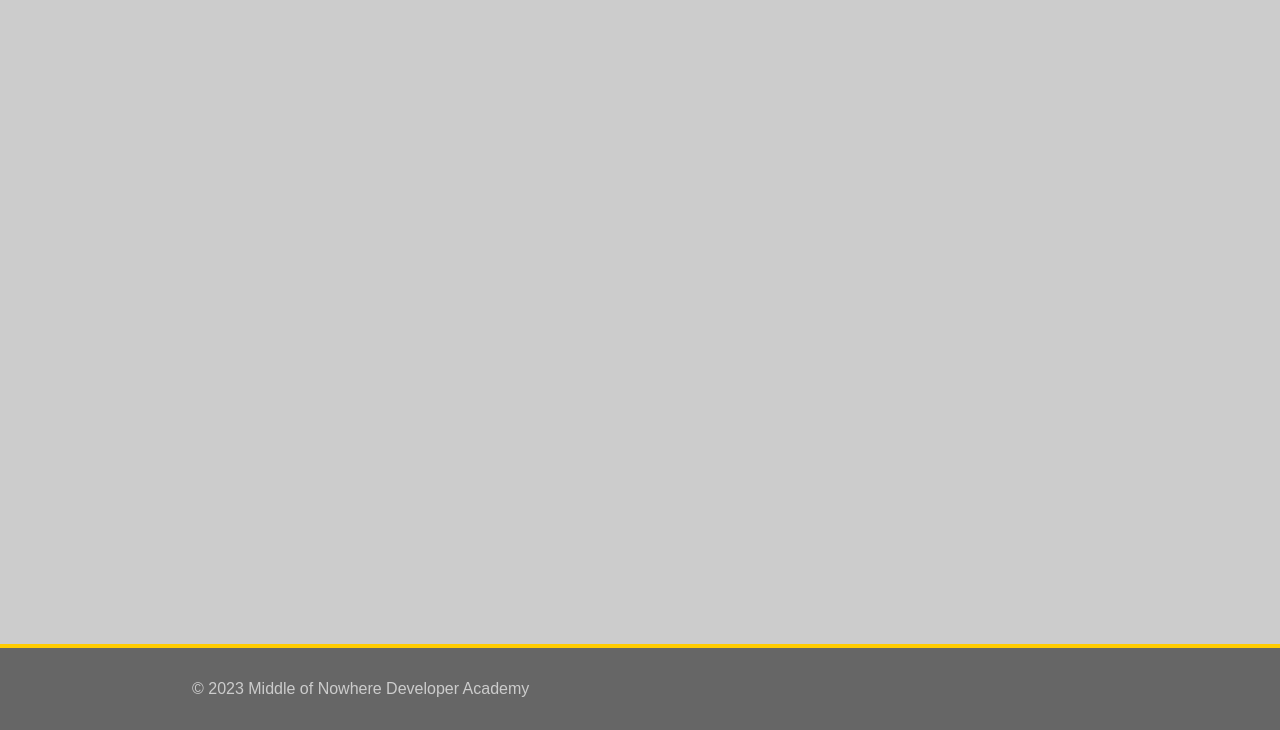
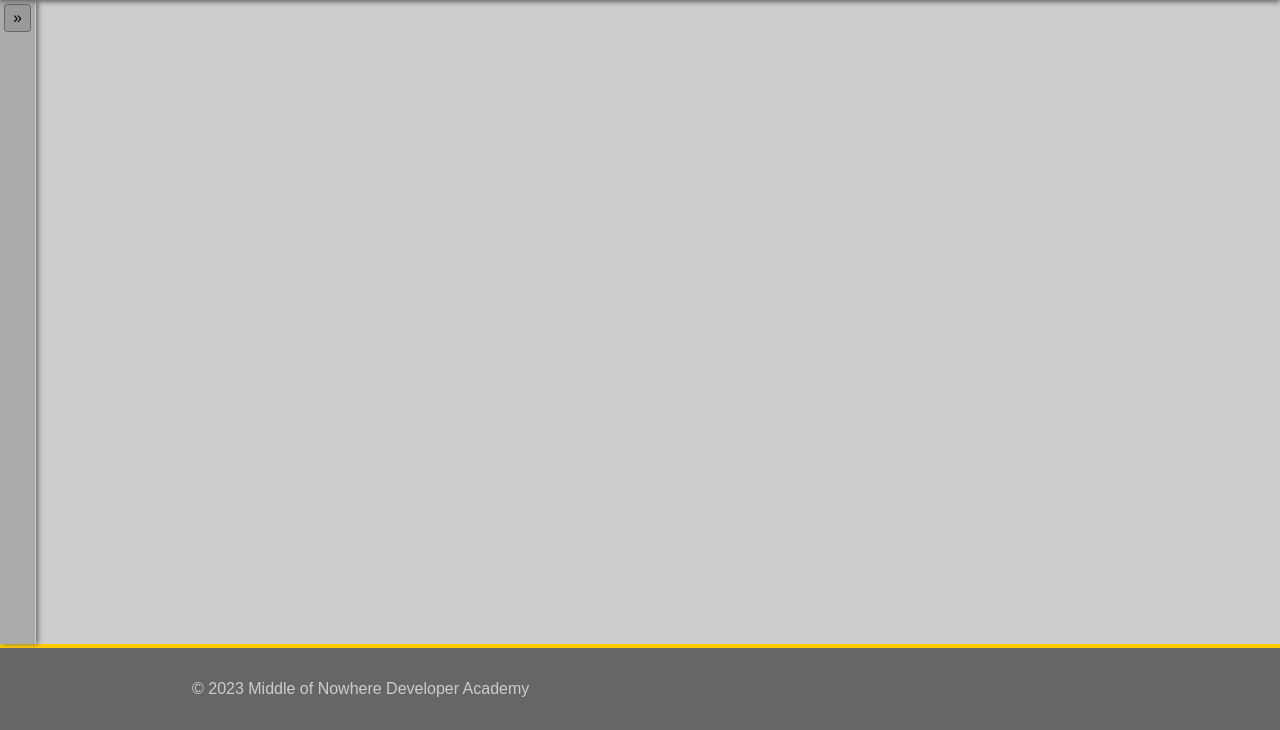
Before and after one commit to kobrius11/mondev, a Django app: template mondev/mondev_site/templates/base.html in a window 1280 px wide. Shown: the part 70-800 px from the top of the page. Run offline with Django 4.2, Linux system fonts and the light colour scheme; the template is opened without the code that fills it, so the values that code supplies are empty.

Commit message:
collapsible sidebar; site api views added, views refactored to module

```diff
--- a/mondev/mondev_site/static/mondev_site/css/style.css
+++ b/mondev/mondev_site/static/mondev_site/css/style.css
@@ -8,6 +8,8 @@ body {
 }
 
 main {
+    display: flex;
+    flex-direction: row;
     flex-grow: 1;
     background-color: #cccccc;
 }
@@ -16,6 +18,8 @@ header {
     background-color: #222222;
     color: #cccccc;
     border-bottom: 4px solid #ffcc00;
+    box-shadow: 0 2px 5px #666666;
+    z-index: 1000;
 }
 
 header a, footer a {
@@ -62,3 +66,54 @@ footer {
     margin: 0 auto;
     padding: 0 0.5rem;
 }
+
+aside.sidebar {
+    background-color: #aaaaaa;
+    border-right: 1px solid #cccccc;
+    box-shadow: 2px 0 5px #666666;
+    z-index: 900;
+}
+
+#sidebar-content {
+    padding: 0;
+}
+
+aside.sidebar h2, aside.sidebar h3 {
+    padding: 0.5rem;
+    margin: 0.5rem 0;
+    background-color: #999999;
+    border-bottom: 1px solid #cccccc;
+}
+
+.block {
+    display: block;
+}
+
+.hidden {
+    display: none;
+}
+
+.float-right {
+    float: right;
+}
+
+.text-right {
+    text-align: right;
+}
+
+.text-center {
+    text-align: center;
+}
+
+.btn {
+    padding: 0.25rem 0.5rem;
+    margin: 0.25rem;
+    border: 1px solid #666666;
+    border-radius: 0.2rem;
+    cursor: pointer;
+    background-color: #999999;
+}
+
+.btn:hover {
+    background-color: #bbbbbb;
+}
--- a/mondev/mondev_site/templates/base.html
+++ b/mondev/mondev_site/templates/base.html
@@ -5,14 +5,17 @@
     <meta http-equiv="X-UA-Compatible" content="IE=edge">
     <meta name="viewport" content="width=device-width, initial-scale=1.0">
     <title>{% block title %}MoNDA{% endblock title %}</title>
-    <link rel="stylesheet" href="{% static 'mondev_site/css/style.css' %}">
-    <link rel="stylesheet" href="{% static 'mondev_site/css/mobile.css' %}">
-    {{ form.media }}
     {% if user.is_authenticated %}
         <script>
             var user_auth_token = "{{ user.auth_token }}";
+            var sidebar_state_open_url = "{% url 'api_sidebar_state' 1 %}";
+            var sidebar_state_closed_url = "{% url 'api_sidebar_state' 0 %}";
         </script>
     {% endif %}
+    <link rel="stylesheet" href="{% static 'mondev_site/css/style.css' %}">
+    <link rel="stylesheet" href="{% static 'mondev_site/css/mobile.css' %}">
+    <script src="{% static 'mondev_site/js/ui.js' %}"></script>
+    {{ form.media }}
 </head>
 <body>
     <header>
@@ -26,15 +29,20 @@
         </nav>
     </header>
     <main>
-    {% block messages %}{% if messages %}
+    {% block complex_content %}
+        <aside class="sidebar">
+            <a class="btn text-right {% if request.session.sidebar_state %}block{% else %}hidden{% endif %}" id="sidebar-collapse" onclick="monda_collapse('sidebar');">&#171;</a>
+            <a class="btn {% if request.session.sidebar_state %}hidden{% else %}block{% endif %}" id="sidebar-uncollapse" onclick="monda_uncollapse('sidebar');">&#187;</a>
+            <div id="sidebar-content" class="{% if request.session.sidebar_state %}{% else %}hidden{% endif %}">{% block sidebar %}
+                <h3>{% trans "your courses"|title %}</h3>
+            {% endblock sidebar %}</div>
+        </aside>
         <div class="container">
-        {% for message in messages %}
-            <div class="box box-{{ message.tags }}">{{ message }}</div>
-        {% endfor %}
-        </div>
-    {% endif %}{% endblock messages %}
-    {% block complex_content %}
-        <div class="container">
+            {% block messages %}
+                {% if messages %}{% for message in messages %}
+                    <div class="box box-{{ message.tags }}">{{ message }}</div>
+                {% endfor %}{% endif %}
+            {% endblock messages %}
             {% block content %}
             {% endblock content %}
         </div>
--- a/mondev/mondev_site/urls.py
+++ b/mondev/mondev_site/urls.py
@@ -1,8 +1,11 @@
 from django.urls import path
+from .views import api
 from . import views
 
 urlpatterns = [
     path('', views.index, name='index'),
     path('<int:pk>/', views.PageDetail.as_view(), name='page_detail'),
     path('<str:slug>/', views.PageDetail.as_view(), name='page_slug'),
+
+    path('api/sidebar/<int:state>/', api.sidebar_state, name='api_sidebar_state'),
 ]
--- a/mondev/mondev_site/views.py
+++ b/mondev/mondev_site/views/__init__.py
@@ -3,7 +3,7 @@ from django.contrib.auth import get_user_model
 from django.contrib.auth.mixins import UserPassesTestMixin
 from django.views import generic
 from django.shortcuts import redirect
-from . import models
+from .. import models
 
 User = get_user_model()
 
--- /dev/null
+++ b/mondev/mondev_site/views/api.py
@@ -0,0 +1,6 @@
+from django.http import JsonResponse
+
+
+def sidebar_state(request, state=1):
+    request.session['sidebar_state'] = state
+    return JsonResponse({'state': state})
```
Also changed, not shown: mondev/mondev_site/static/mondev_site/js/ui.js (added, +35 -0 lines).
